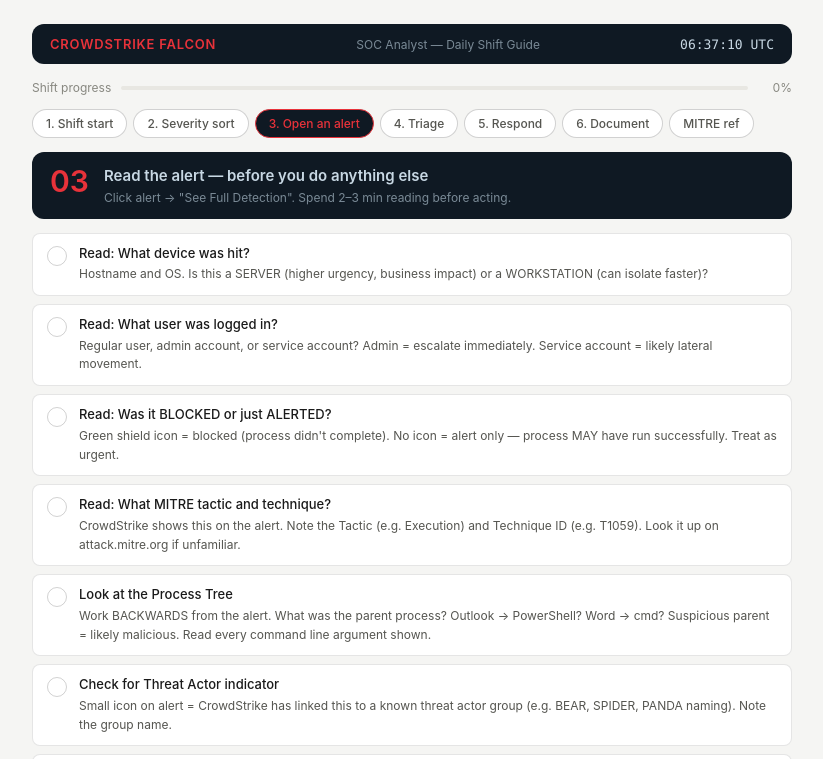
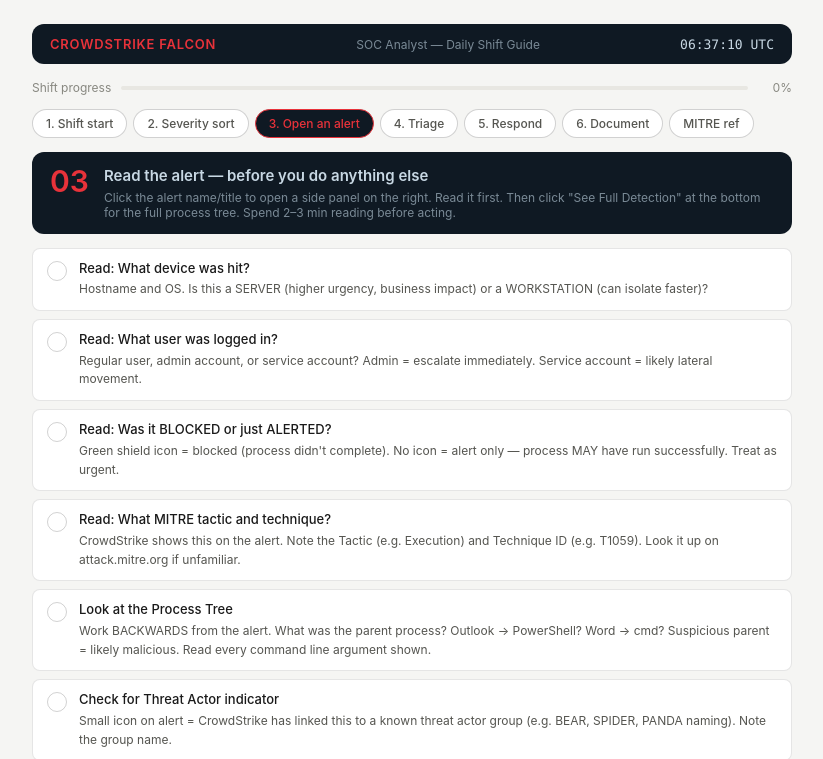
Before and after one commit to mperlingeiro/soc-workflow, a plain HTML site: page index.html in a window 1280 px wide. Both pictures are taken after a click on the element "3. Open an alert". Shown: the top 759 px of the page, without its empty margins (228-1051 px from the left). Drawn offline with Linux system fonts and the light colour scheme.

Commit message:
Fix alert opening instructions

```diff
--- a/index.html
+++ b/index.html
@@ -419,7 +419,7 @@
     <div class="phase-num">03</div>
     <div>
       <div class="phase-title">Read the alert — before you do anything else</div>
-      <div class="phase-sub">Click alert → "See Full Detection". Spend 2–3 min reading before acting.</div>
+      <div class="phase-sub">Click the alert name/title to open a side panel on the right. Read it first. Then click "See Full Detection" at the bottom for the full process tree. Spend 2–3 min reading before acting.</div>
     </div>
   </div>
   <div class="steps-list">
```
